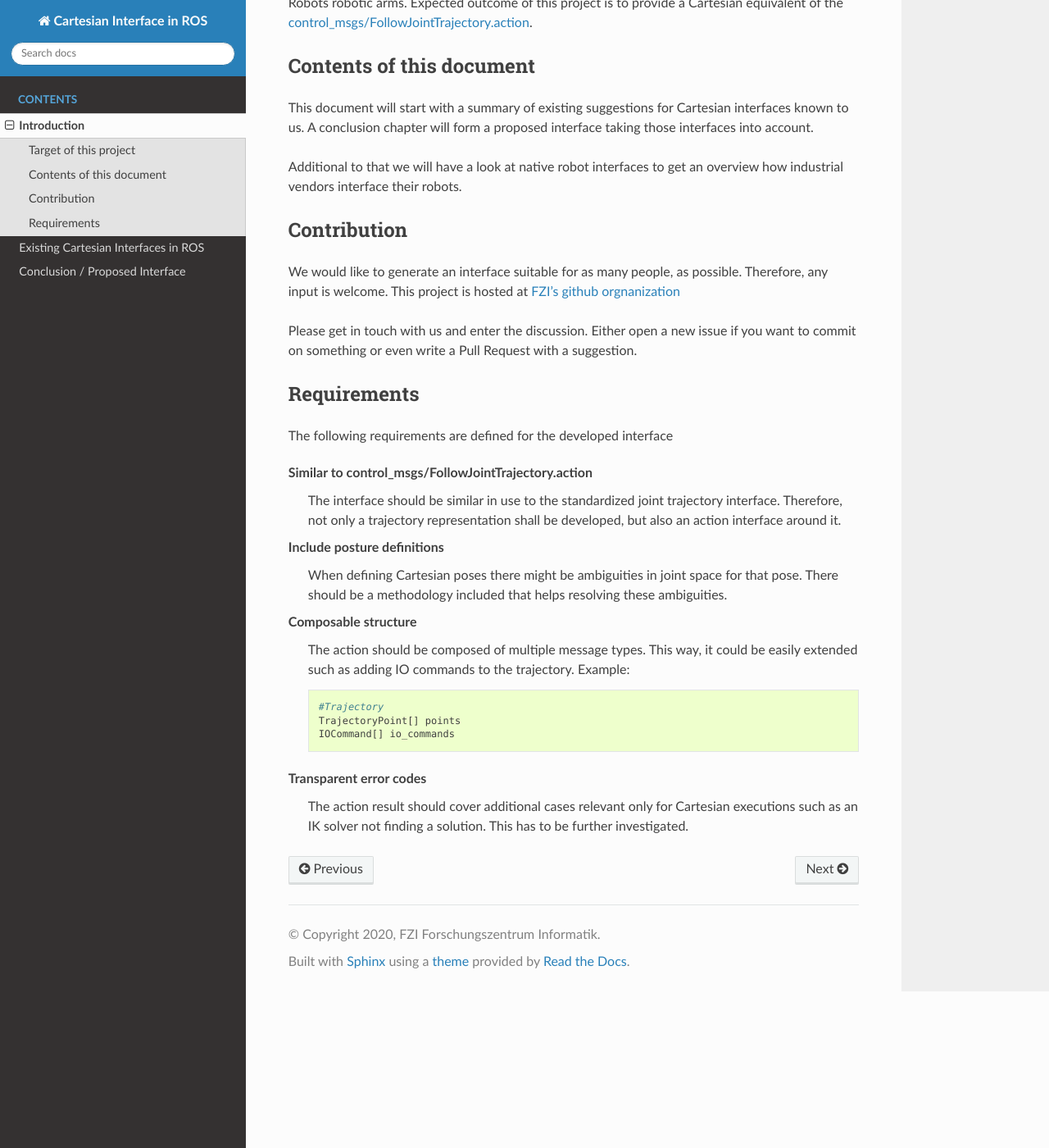
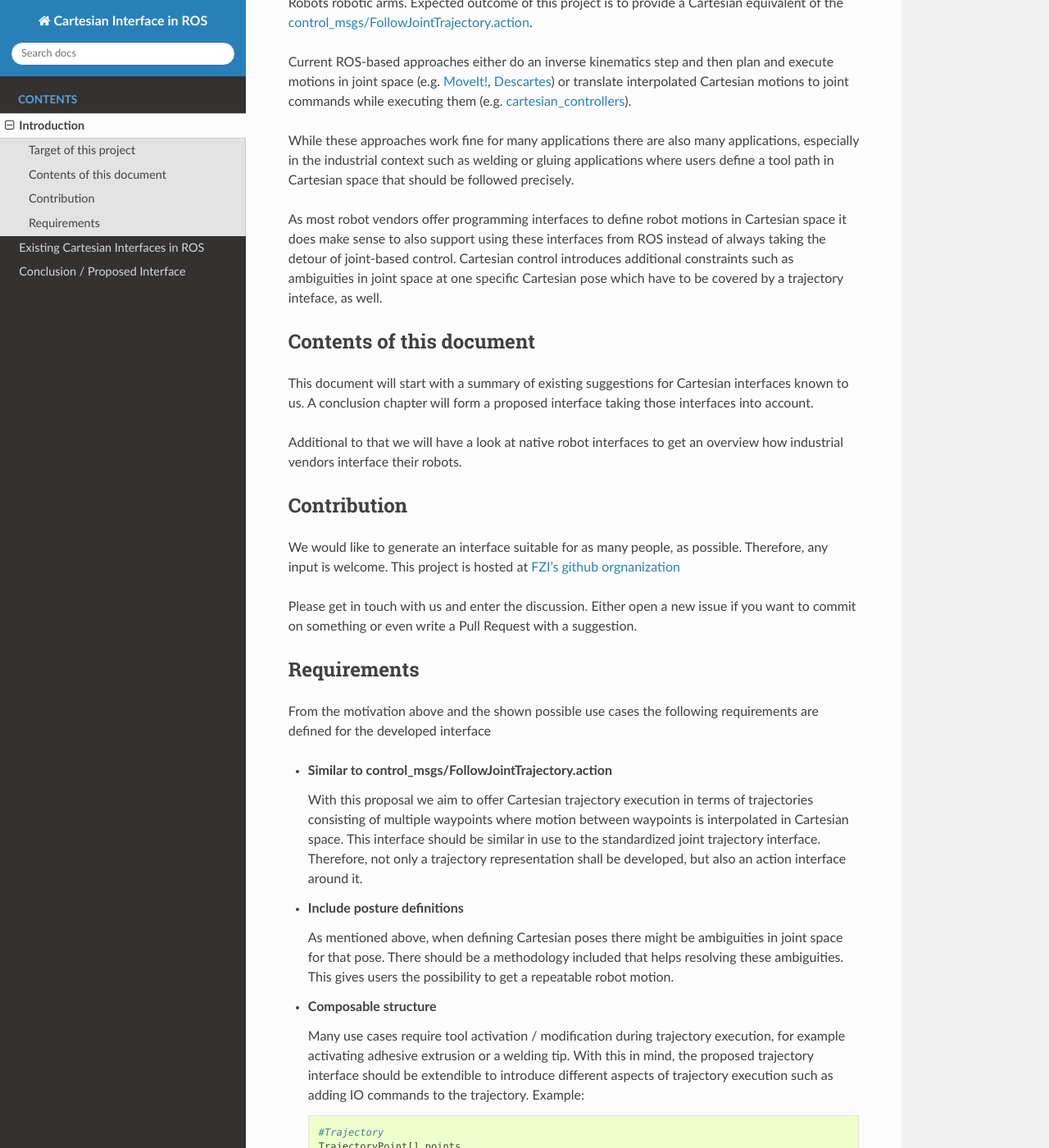
Before and after one commit to fzi-forschungszentrum-informatik/fzi_robot_interface_proposal, a Sphinx documentation site: the page built from source/introduction/index.rst, in a window 1280 px wide and 1400 px high, scrolled down 368 px. Shown: the whole window at 82% size. Built offline with Sphinx 7.4.7 and the Read the Docs theme 2.0.0, drawn with Linux system fonts in a browser that asks for light colours; some of the changed text lies outside the part shown.

Commit message:
Write more detailed introduction and motivation

```diff
--- a/source/introduction/index.rst
+++ b/source/introduction/index.rst
@@ -12,6 +12,22 @@ This is part of a larger project that tries to achieve Cartesian trajectory exec
 Robots robotic arms. Expected outcome of this project is to provide a Cartesian equivalent of the
 `control_msgs/FollowJointTrajectory.action
 <http://docs.ros.org/api/control_msgs/html/action/FollowJointTrajectory.html>`_.
+
+Current ROS-based approaches either do an inverse
+kinematics step and then plan and execute motions in joint space (e.g. `MoveIt!
+<https://moveit.ros.org/>`_, `Descartes <http://wiki.ros.org/descartes>`_) or translate interpolated
+Cartesian motions to joint commands while executing them (e.g. `cartesian_controllers
+<https://github.com/fzi-forschungszentrum-informatik/cartesian_controllers>`_).
+
+While these approaches work fine for many applications there are also many applications, especially
+in the industrial context such as welding or gluing applications where users define a tool path in
+Cartesian space that should be followed precisely.
+
+As most robot vendors offer programming interfaces to define robot motions in Cartesian space it
+does make sense to also support using these interfaces from ROS instead of always taking the detour
+of joint-based control. Cartesian control introduces additional constraints such as ambiguities in
+joint space at one specific Cartesian pose which have to be covered by a trajectory inteface, as
+well.
 
 Contents of this document
 -------------------------
@@ -36,18 +52,28 @@ on something or even write a Pull Request with a suggestion.
 Requirements
 ------------
 
-The following requirements are defined for the developed interface
+From the motivation above and the shown possible use cases the following requirements are defined
+for the developed interface
 
-Similar to control_msgs/FollowJointTrajectory.action
-  The interface should be similar in use to the standardized joint trajectory interface. Therefore,
-  not only a trajectory representation shall be developed, but also an action interface around it.
+* **Similar to control_msgs/FollowJointTrajectory.action**
 
-Include posture definitions
-  When defining Cartesian poses there might be ambiguities in joint space for that pose. There
-  should be a methodology included that helps resolving these ambiguities.
+  With this proposal we aim to offer Cartesian trajectory execution in terms of trajectories
+  consisting of multiple waypoints where motion between waypoints is interpolated in Cartesian
+  space. This interface should be similar in use to the standardized joint trajectory interface.
+  Therefore, not only a trajectory representation shall be developed, but also an action interface
+  around it.
 
-Composable structure
-  The action should be composed of multiple message types. This way, it could be easily extended
+* **Include posture definitions**
+
+  As mentioned above, when defining Cartesian poses there might be ambiguities in joint space for
+  that pose. There should be a methodology included that helps resolving these ambiguities. This
+  gives users the possibility to get a repeatable robot motion.
+
+* **Composable structure**
+
+  Many use cases require tool activation / modification during trajectory execution, for example
+  activating adhesive extrusion or a welding tip. With this in mind, the proposed trajectory
+  interface should be extendible to introduce different aspects of trajectory execution
   such as adding IO commands to the trajectory. Example:
 
   .. code-block:: yaml
@@ -56,6 +82,8 @@ Composable structure
     TrajectoryPoint[] points
     IOCommand[] io_commands
 
-Transparent error codes
-  The action result should cover additional cases relevant only for Cartesian executions such as an
-  IK solver not finding a solution. This has to be further investigated.
+* **Transparent error codes**
+
+  When trajectory execution fails users should know the reason for that. With Cartesian motions
+  additional error sources such as an IK solver not finding a solution are relevant and should
+  therefore be included into the trajectory actio definition. This has to be further investigated.
```
